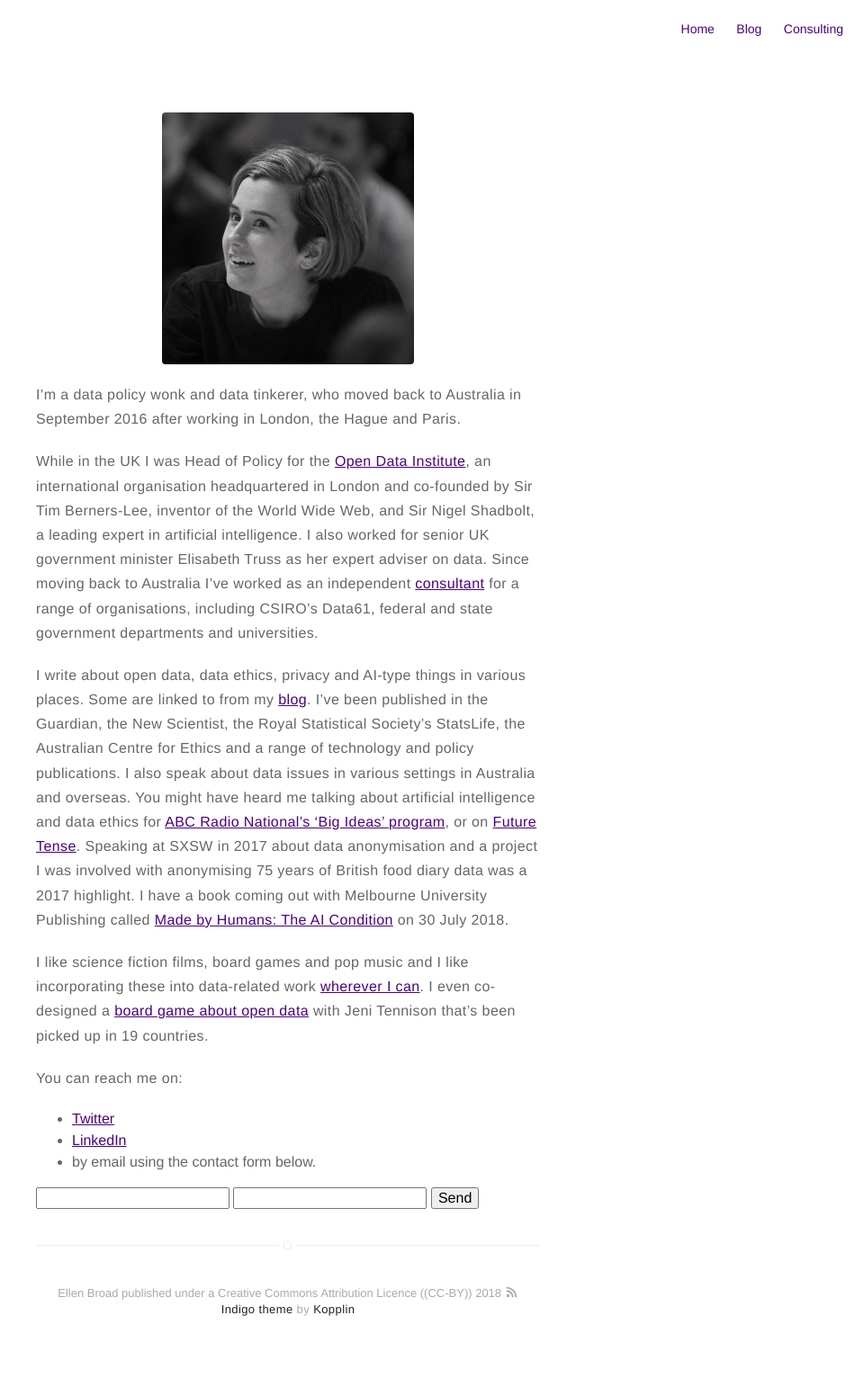
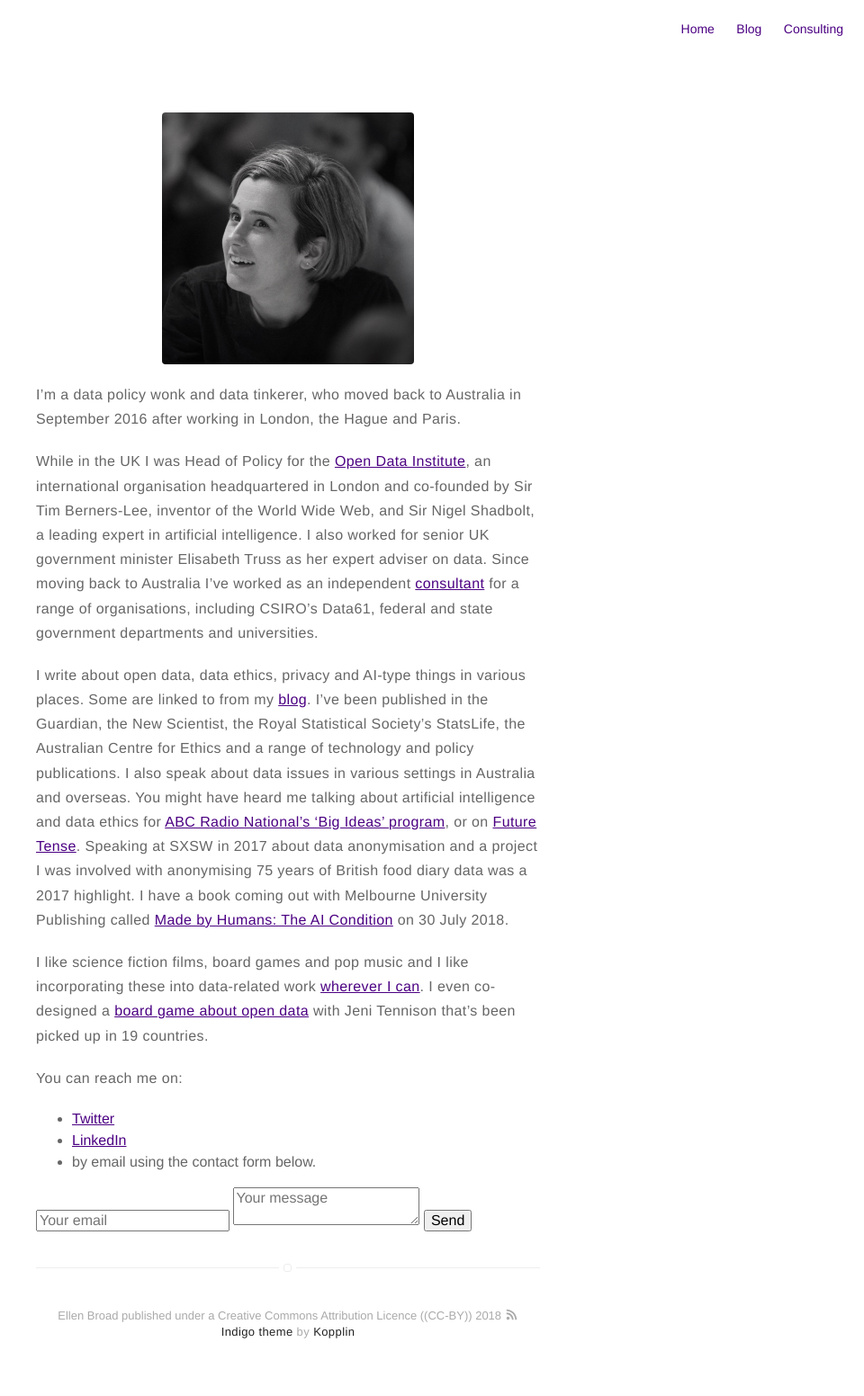
Before and after one commit to ellenbroad/ellenbroadcom, a Jekyll site: the page built from about.md, in a window 1280 px wide. Shown: the whole page at 90% size, without its empty margins (320-1280 px from the left). Built offline with Jekyll 4.4.1, drawn with Linux system fonts in a browser that asks for light colours; before the commit the page ends 1527 px from its top, so only the background shows below that.

Commit message:
fixing form
third time charm

```diff
--- a/about.md
+++ b/about.md
@@ -18,9 +18,8 @@ You can reach me on:
 * [LinkedIn](https://www.linkedin.com/in/ellen-broad-316b6732)
 * by email using the contact form below.
 
-<form action="https://formspree.io/ellen@ellenbroad.com"
-      method="POST">
-    <input type="text" name="name">
-    <input type="email" name="_replyto">
-    <input type="submit" value="Send">
+<form method="POST" action="https://formspree.io/ellen@ellenbroad.com">
+  <input type="email" name="email" placeholder="Your email">
+  <textarea name="message" placeholder="Your message"></textarea>
+  <button type="submit">Send</button>
 </form>
```
